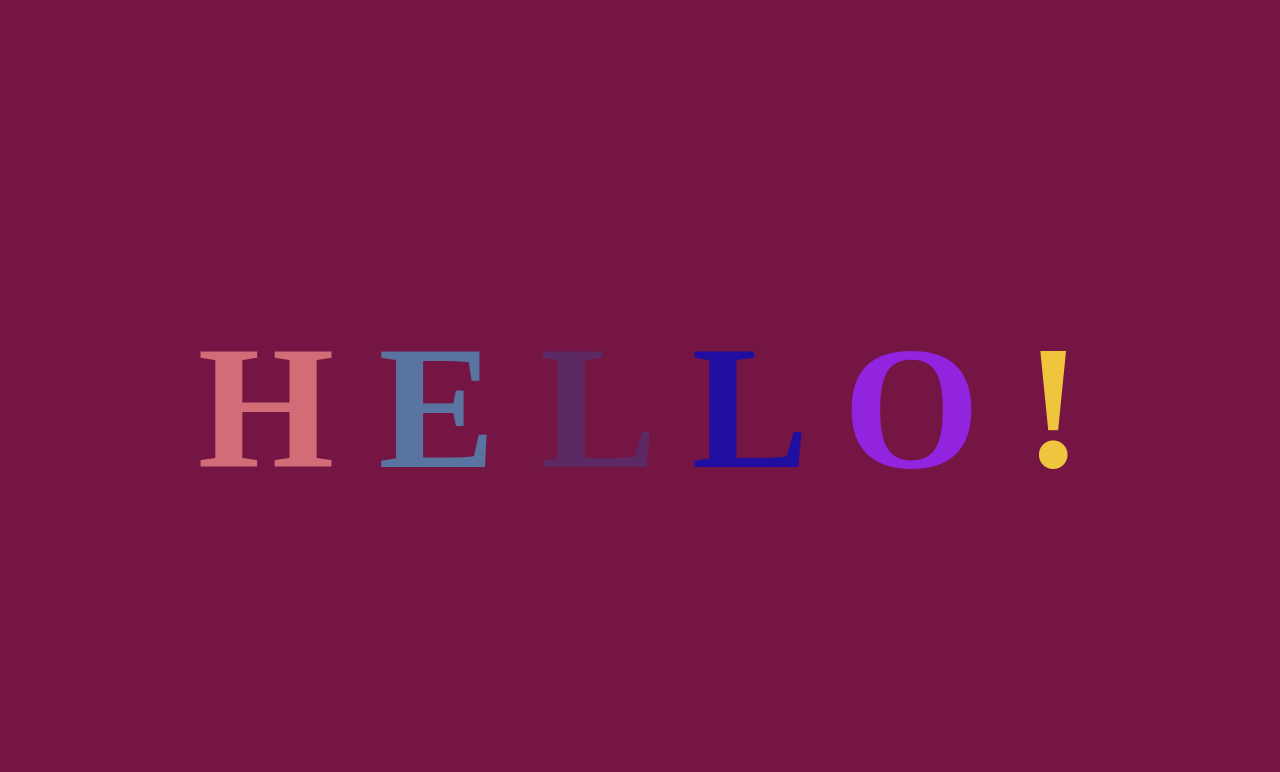
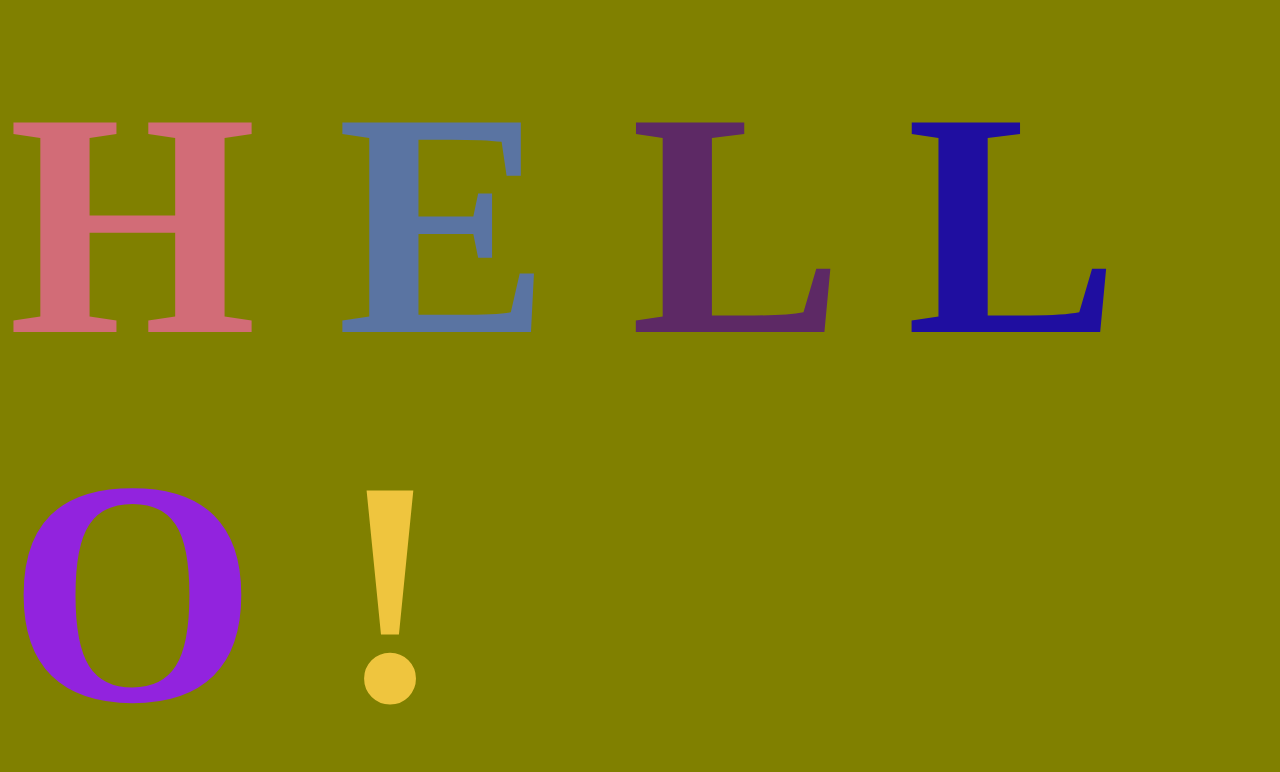
Before and after one commit to Mrutledg02/AnimatedTextGitDemo, a plain HTML site: page index.html in a window 1280 px wide. Drawn offline with Linux system fonts and the light colour scheme; a web font is replaced by a local one.

Commit message:
change bg to olive

```diff
--- a/app.css
+++ b/app.css
@@ -3,11 +3,11 @@ body {
     justify-content: center;
     align-items: center;
     height: 100vh;
-    background-color: rgba(104, 0, 52, 0.918);
+    background-color: olive;
 }
 
 h1 {
-    font-size: 11rem;
+    font-size: 20rem;
     font-family: Oregano;
 }
 
```
